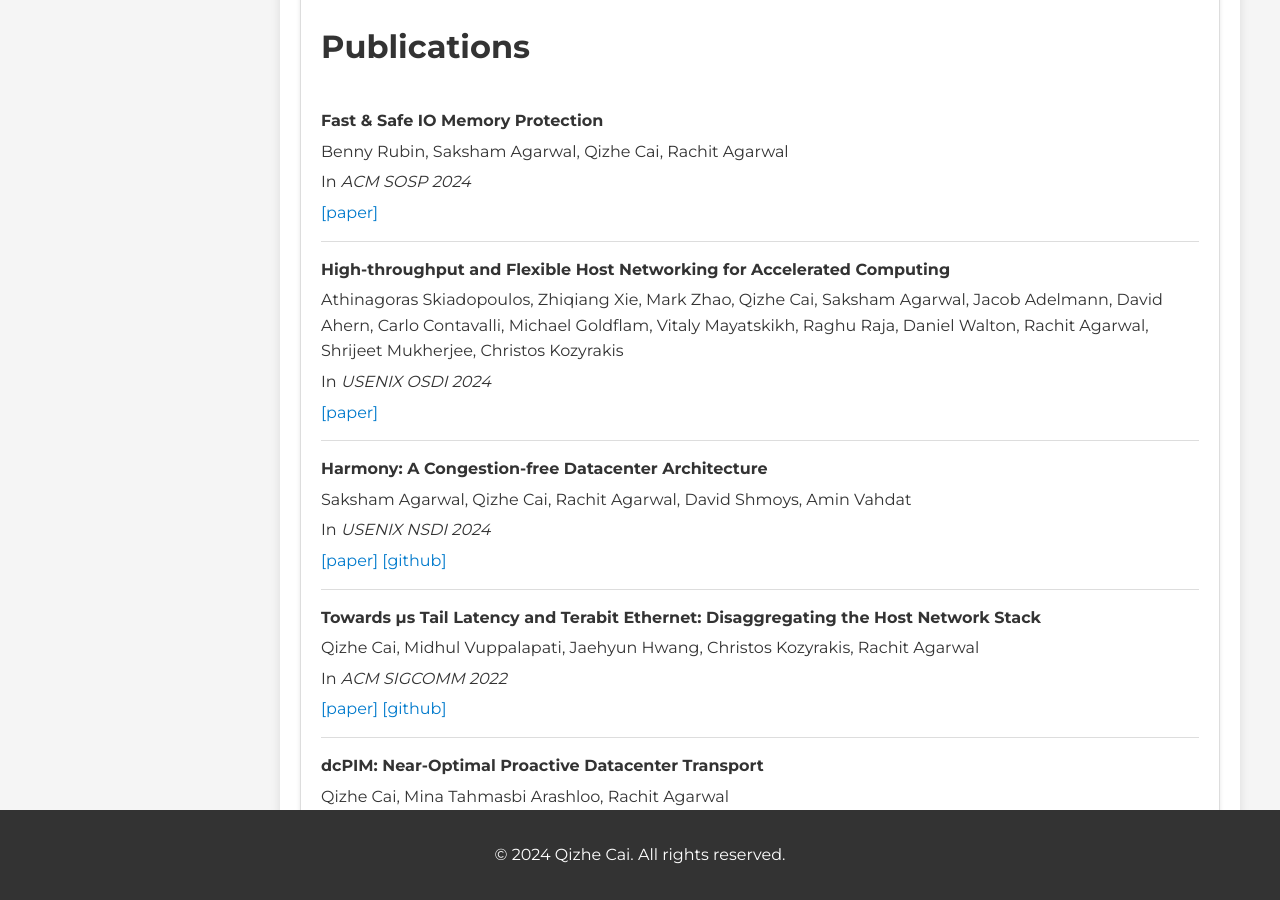
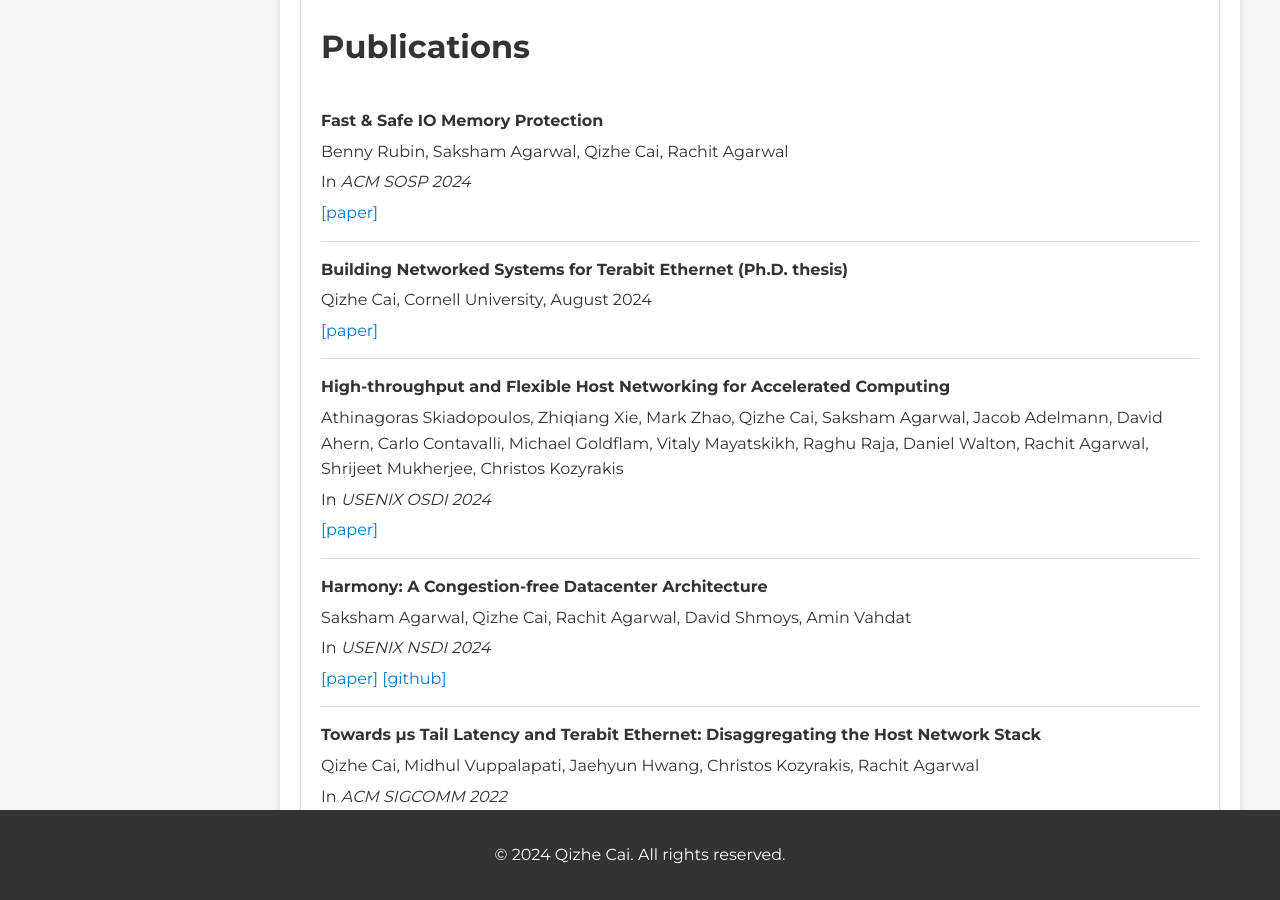
Before and after one commit to qizhe/qizhe.github.io, a Jekyll site: the page built from index.md, in a window 1280 px wide and 900 px high, scrolled down 1103 px. Built offline with Jekyll 4.4.1, drawn with Linux system fonts in a browser that asks for light colours.

Commit message:
add change for adding thesis

```diff
--- a/index.md
+++ b/index.md
@@ -32,6 +32,11 @@
     <p>Benny Rubin, Saksham Agarwal, Qizhe Cai, Rachit Agarwal</p>
     <p>In <i>ACM SOSP 2024</i></p>
     <p><a href="{{ '' | relative_url }}">[paper]</a></p>
+  </div>
+  <div class="publication">
+    <p><strong>Building Networked Systems for Terabit Ethernet (Ph.D. thesis)</strong></p>
+    <p>Qizhe Cai, Cornell University, August 2024</p>
+    <p><a href="{{ '/papers/phd-thesis.pdf' | relative_url }}">[paper]</a></p>
   </div>
   <div class="publication">
     <p><strong>High-throughput and Flexible Host Networking for Accelerated Computing</strong></p>
```
Also changed, not shown: 1 other file.
